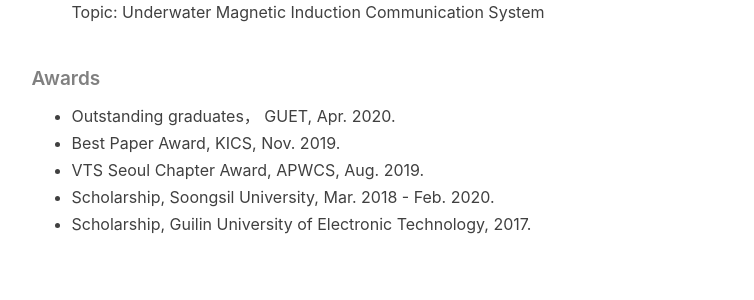
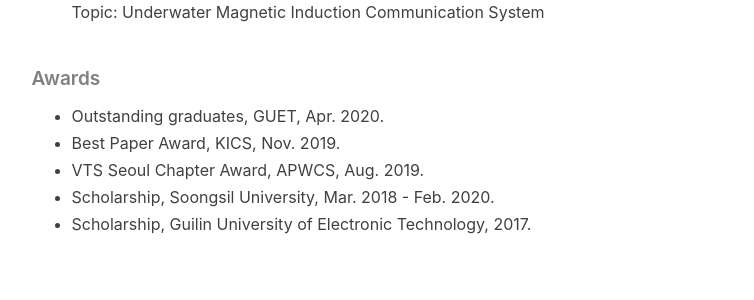
Before and after one commit to csxmt123/zhouwt612.github.io, a Jekyll site: the page built from z_about.html, in a window 1280 px wide. Shown: the part 1468-1768 px from the top of the page, without its empty margins (136-890 px from the left). Built offline with Jekyll 4.4.1, drawn with Linux system fonts in a browser that asks for light colours; nearby versions of some CDN libraries; comment, search, counter and statistics services are not loaded.

Commit message:
Update en.md

```diff
--- a/_includes/about/en.md
+++ b/_includes/about/en.md
@@ -40,7 +40,7 @@ These are my [**Blog**](https://wentaozhou.cn), [**Github**](http://github.com/z
   Topic: Underwater Magnetic Induction Communication System
 
 ##### Awards
-- Outstanding graduates， GUET, Apr. 2020.
+- Outstanding graduates, GUET, Apr. 2020.
 - Best Paper Award, KICS, Nov. 2019.
 - VTS Seoul Chapter Award, APWCS, Aug. 2019.
 - Scholarship, Soongsil University, Mar. 2018 - Feb. 2020.
```
